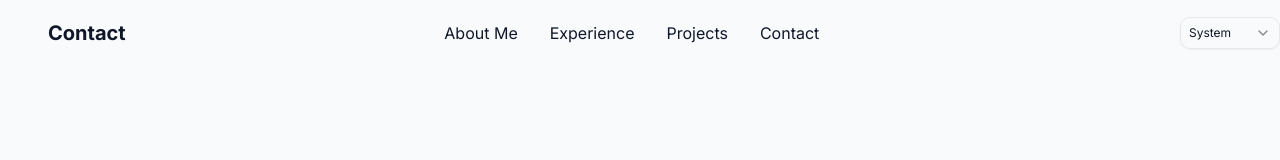
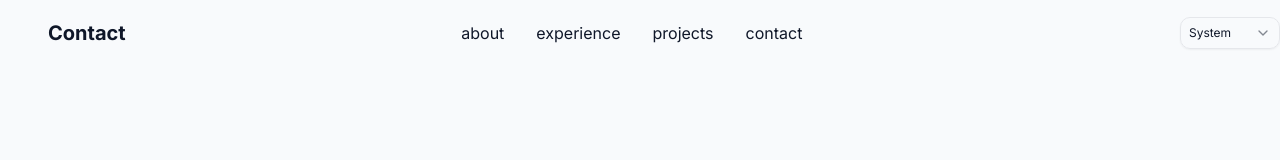
Before and after one commit to rorado/portfolio_next, a Next.js app: page /en in a window 1280 px wide. Shown: the top 160 px of the page. Built offline with nearby package versions, Linux system fonts and the light colour scheme; some icons are missing.

Commit message:
fix types

```diff
--- a/components/header.tsx
+++ b/components/header.tsx
@@ -1,9 +1,9 @@
 "use client";
 
 import { useState, useEffect } from "react";
-import { LanguageSwitcher } from "@/components/language-switcher";
 import ThemeToggle from "./theme-toggle";
 import { useTranslations } from "next-intl";
+import { label } from "framer-motion/client";
 
 export function Header() {
   const [isScrolled, setIsScrolled] = useState(false);
@@ -12,7 +12,7 @@ export function Header() {
   const t = useTranslations("Header");
 
   // Pages must match keys in your messages JSON
-  const pages: { id: string; label: any }[] = [
+  const pages: { id: string; label:string }[] = [
     { id: "about", label: "about" },
     { id: "experience", label: "experience" },
     { id: "projects", label: "projects" },
@@ -54,7 +54,7 @@ export function Header() {
                 onClick={() => scrollToSection(page.id)}
                 className="hover:underline cursor-pointer transition-colors"
               >
-                {t(page.label)}
+                {page.label}
               </button>
             ))}
           </div>
@@ -62,7 +62,6 @@ export function Header() {
           {/* Theme toggle & language switcher */}
           <div className="flex items-center gap-3">
             <ThemeToggle />
-            {/* <LanguageSwitcher /> */}
           </div>
         </div>
       </nav>
--- a/components/provideres/ClientProviderWrapper.tsx
+++ b/components/provideres/ClientProviderWrapper.tsx
@@ -9,7 +9,7 @@ import { store } from "@/app/store";
 interface Props {
   children: ReactNode;
   locale: string;
-  messages: Record<string, any>;
+  messages: Record<string, Record<string, string>>;
 }
 
 export default function ClientProviderWrapper({ children, locale, messages }: Props) {
```
Also changed, not shown: app/[locale]/page.tsx (line endings or trailing spaces).
